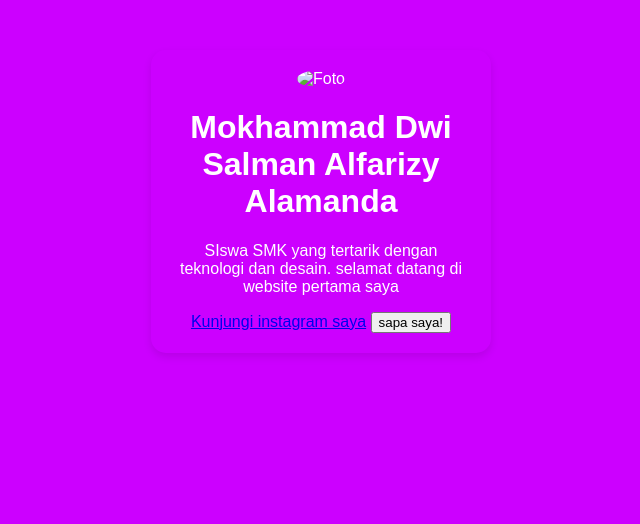
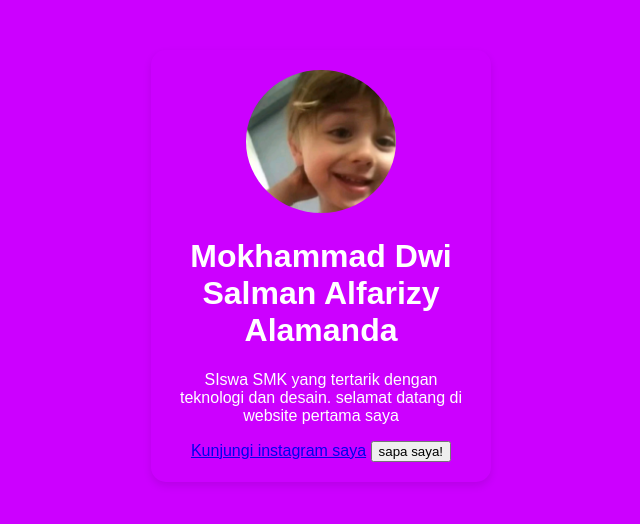
Before and after one commit to ryzxtvy-Git/Alfarizy, a plain HTML site: page index.html in a window 1280 px wide. Shown: the whole page, without its empty margins (319-959 px from the left). Drawn offline with Linux system fonts and the light colour scheme; a script that the page names is missing.

Commit message:
Update index.html

```diff
--- a/index.html
+++ b/index.html
@@ -6,7 +6,7 @@
 </head>
 <body>
         <div class="kartu-profil">
-        <img src="foto.profil.jpg" alt=Foto Profil Saya">
+        <img src="WhatsApp Image 2025-10-30 at 10.50.08_cb489a94.jpg" alt=Foto Profil Saya">
         <h1>Mokhammad Dwi Salman Alfarizy Alamanda</h1>
         <p>SIswa SMK yang tertarik dengan teknologi dan desain. selamat datang di website pertama saya</p>
         <a href="https://www/instagram.com/Alfarizy">Kunjungi instagram saya</a>
```
